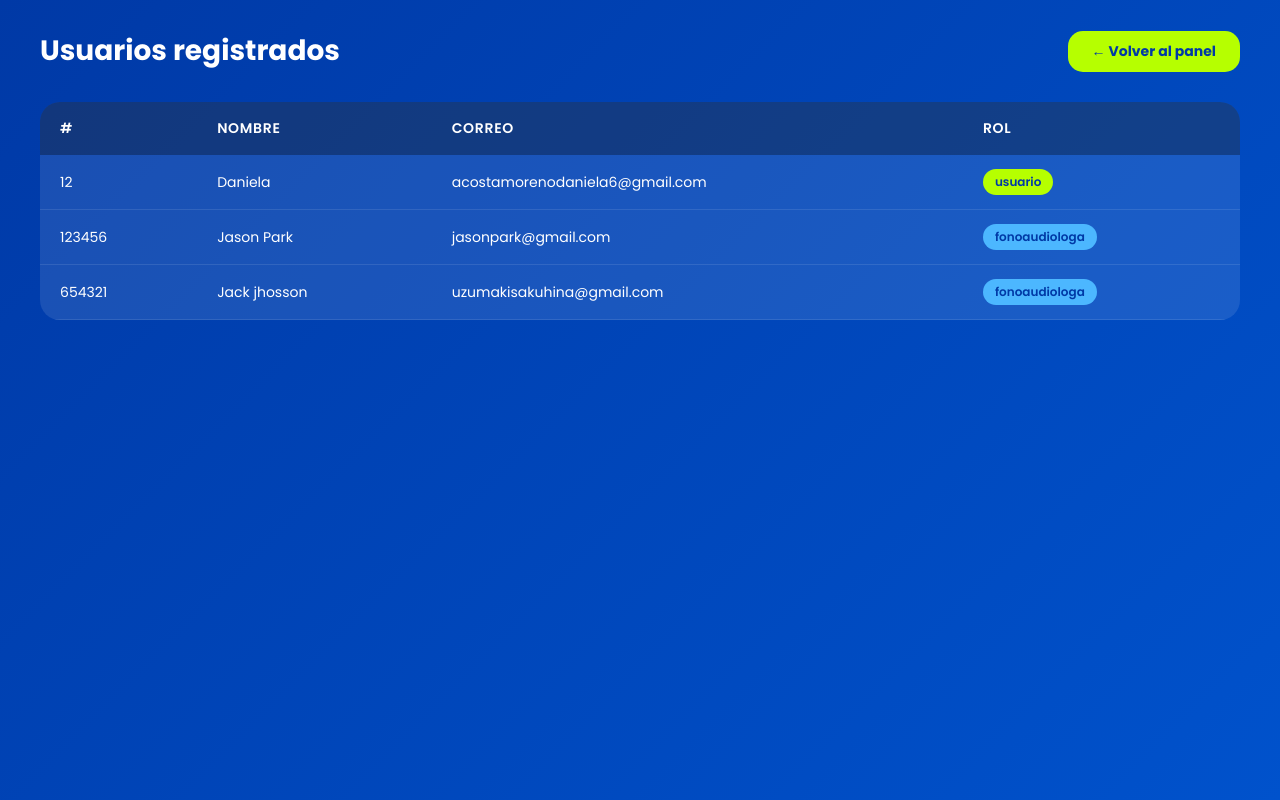
After one commit to Acosticahub/Nexovoz, a PHP site: page /ver_usuarios.php in a window 1280 px wide. The commit adds this page. Run offline with PHP 8.4, Linux system fonts and the light colour scheme; data comes from the database, SQL or seed files in the repository.

Commit message:
Crear ver_usuarios.php: tabla de pacientes para fonoaudiologa, boton Usuario en indexadmid apunta a ver_usuarios

```diff
--- a/pages/indexadmid.php
+++ b/pages/indexadmid.php
@@ -308,7 +308,7 @@ body{
 <script>
 
 function entrarUsuario(){
-    window.location.href='/Nexovoz/pages/nexovozinicio.html';
+    window.location.href='/Nexovoz/pages/ver_usuarios.php';
 }
 
 function entrarFono(){
--- /dev/null
+++ b/pages/ver_usuarios.php
@@ -0,0 +1,142 @@
+<?php
+session_start();
+header('Content-Type: text/html; charset=UTF-8');
+include('../backend/conexion.php');
+?>
+<!DOCTYPE html>
+<html lang="es">
+<head>
+<meta charset="UTF-8">
+<meta name="viewport" content="width=device-width, initial-scale=1.0">
+<title>Usuarios - NEXOVOZ</title>
+<link rel="preconnect" href="https://fonts.googleapis.com">
+<link href="https://fonts.googleapis.com/css2?family=Poppins:wght@300;400;600;700&display=swap" rel="stylesheet">
+<style>
+*{ margin:0; padding:0; box-sizing:border-box; font-family:'Poppins',sans-serif; }
+
+body{
+    background:linear-gradient(135deg,#0039a6,#0052cc);
+    min-height:100vh;
+    color:white;
+    padding:30px 40px;
+}
+
+.header{
+    display:flex;
+    justify-content:space-between;
+    align-items:center;
+    margin-bottom:30px;
+}
+
+.header h1{
+    font-size:28px;
+    font-weight:700;
+}
+
+.btn-volver{
+    background:#b6ff00;
+    color:#0039a6;
+    border:none;
+    border-radius:15px;
+    padding:10px 24px;
+    font-size:14px;
+    font-weight:700;
+    cursor:pointer;
+    text-decoration:none;
+    font-family:'Poppins',sans-serif;
+}
+
+.btn-volver:hover{ background:#a0e600; }
+
+table{
+    width:100%;
+    border-collapse:collapse;
+    background:rgba(255,255,255,0.1);
+    border-radius:20px;
+    overflow:hidden;
+}
+
+thead{
+    background:rgba(0,0,0,0.3);
+}
+
+thead th{
+    padding:16px 20px;
+    text-align:left;
+    font-size:14px;
+    font-weight:600;
+    text-transform:uppercase;
+    letter-spacing:0.05em;
+}
+
+tbody tr{
+    border-bottom:1px solid rgba(255,255,255,0.1);
+    transition:background 0.2s;
+}
+
+tbody tr:hover{
+    background:rgba(255,255,255,0.1);
+}
+
+tbody td{
+    padding:14px 20px;
+    font-size:14px;
+}
+
+.rol-badge{
+    display:inline-block;
+    padding:4px 12px;
+    border-radius:20px;
+    font-size:12px;
+    font-weight:600;
+}
+
+.rol-usuario{ background:#b6ff00; color:#0039a6; }
+.rol-fonoaudiologa{ background:#4cb7ff; color:#0039a6; }
+
+.empty{
+    text-align:center;
+    padding:40px;
+    opacity:0.7;
+    font-size:16px;
+}
+</style>
+</head>
+<body>
+
+<div class="header">
+    <h1>Usuarios registrados</h1>
+    <a href="/Nexovoz/pages/indexadmid.php" class="btn-volver">← Volver al panel</a>
+</div>
+
+<table>
+    <thead>
+        <tr>
+            <th>#</th>
+            <th>Nombre</th>
+            <th>Correo</th>
+            <th>Rol</th>
+        </tr>
+    </thead>
+    <tbody>
+<?php
+$result = $conexion->query("SELECT id, nombre, correo, rol FROM usuarios ORDER BY id ASC");
+if ($result && $result->num_rows > 0) {
+    while ($row = $result->fetch_assoc()) {
+        $rolClass = $row['rol'] === 'fonoaudiologa' ? 'rol-fonoaudiologa' : 'rol-usuario';
+        echo "<tr>
+            <td>{$row['id']}</td>
+            <td>{$row['nombre']}</td>
+            <td>{$row['correo']}</td>
+            <td><span class='rol-badge {$rolClass}'>{$row['rol']}</span></td>
+        </tr>";
+    }
+} else {
+    echo "<tr><td colspan='4' class='empty'>No hay usuarios registrados.</td></tr>";
+}
+?>
+    </tbody>
+</table>
+
+</body>
+</html>
```
